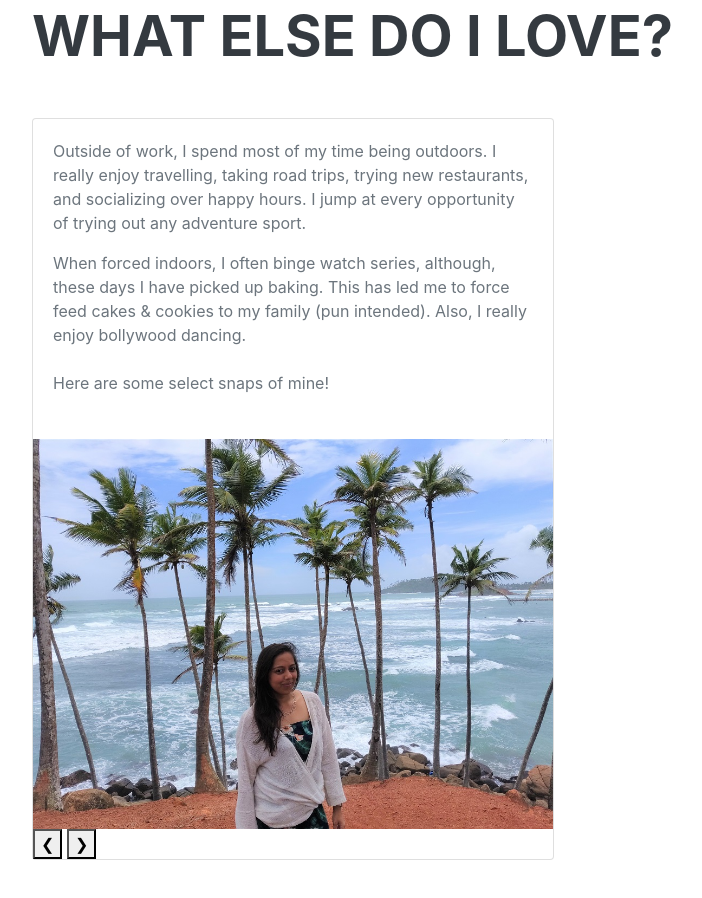
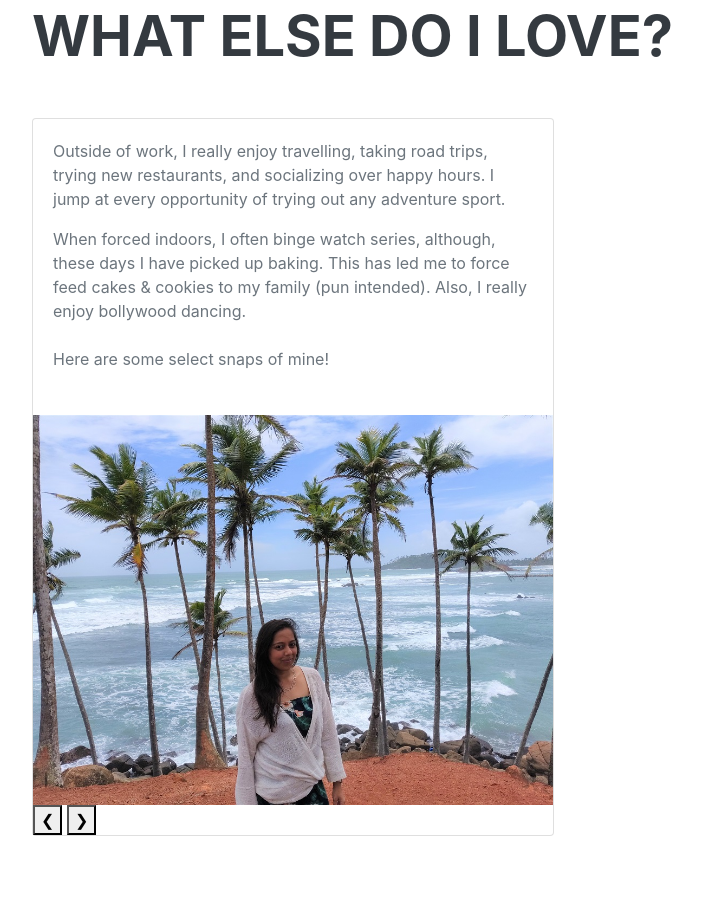
Before and after one commit to Sonal10/sonal10.github.io, a plain HTML site: page index.html in a window 1280 px wide. Shown: the part 8328-9226 px from the top of the page, without its empty margins (288-990 px from the left). Drawn offline with nearby package versions, Linux system fonts and the light colour scheme; a web font is replaced by a local one.

Commit message:
minor changes to index.html

```diff
--- a/index.html
+++ b/index.html
@@ -66,7 +66,7 @@
                     Of this, I have spent almost 3.5 yrs in the CPG space wherein I have been analyzing consumer
                     behavior and designing solutions to improve consumer experience in retail outlets as well as
                     restaurants/bars/pubs.
-                    <br>Though my interest in Psychology dates back to my high school days, recently
+                    <br>Though my interest in Psychology dates back to my high school days, lately
                     I have been deeply interested in solving organizational problems related to diversity &
                     inclusion,
                     employee selection & recruitment, person-organization fit among others. I have been designing
@@ -591,7 +591,7 @@
                     <div class="col-md-3 col-lg-7">
                         <div class="card mb-2">
                             <div class="card-body">
-                                <p class="card-text">Outside of work, I spend most of my time being outdoors. I really
+                                <p class="card-text">Outside of work, I really
                                     enjoy travelling, taking
                                     road
                                     trips, trying new restaurants, and socializing over happy hours. I jump
```
